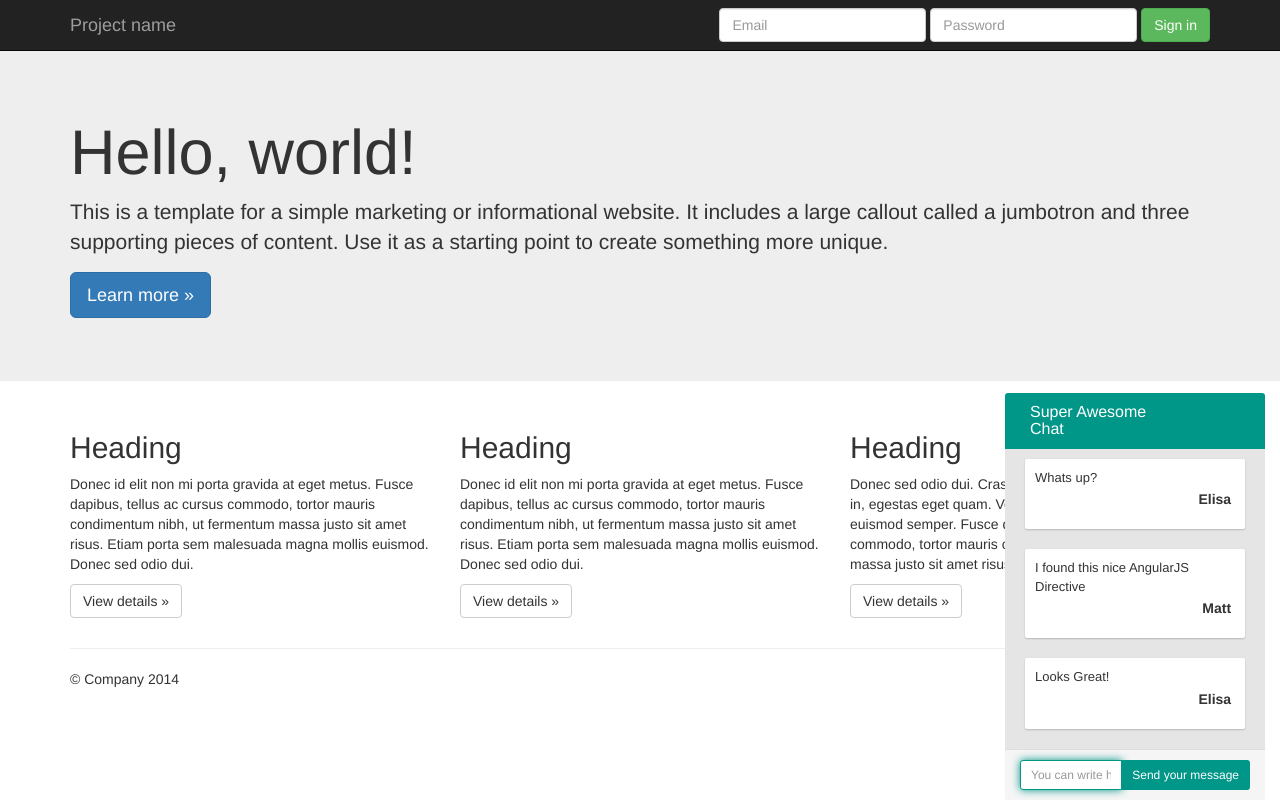
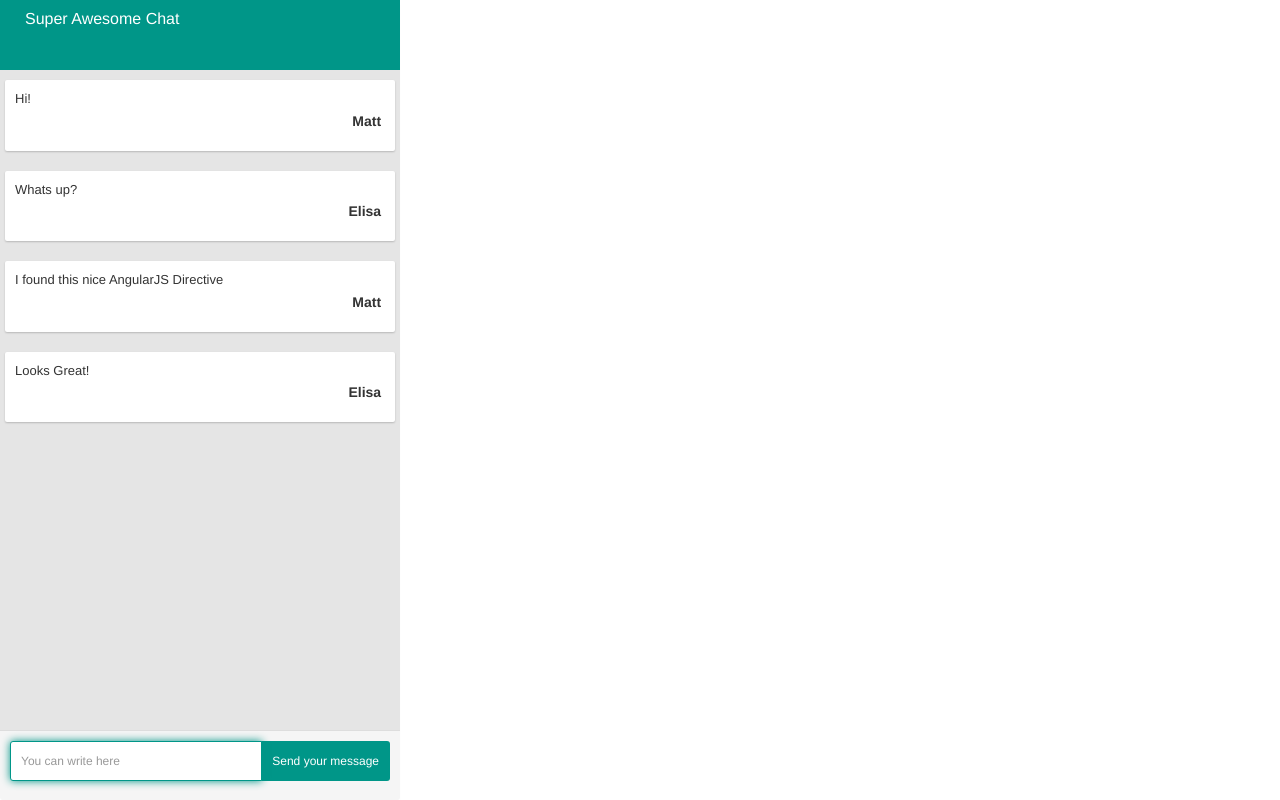
Before and after one commit to irontec/angular-bootstrap-simple-chat, a website: page sample/index.html in a window 1280 px wide. Drawn offline with nearby package versions, Linux system fonts and the light colour scheme.

Commit message:
made fullscreen

```diff
--- a/sample/index.html
+++ b/sample/index.html
@@ -22,66 +22,7 @@
 </head>
 <body ng-controller="Shell as vm">
 
-  <nav class="navbar navbar-inverse navbar-fixed-top">
-    <div class="container">
-      <div class="navbar-header">
-        <button type="button" class="navbar-toggle collapsed" data-toggle="collapse" data-target="#navbar" aria-expanded="false" aria-controls="navbar">
-          <span class="sr-only">Toggle navigation</span>
-          <span class="icon-bar"></span>
-          <span class="icon-bar"></span>
-          <span class="icon-bar"></span>
-        </button>
-        <a class="navbar-brand" href="#">Project name</a>
-      </div>
-      <div id="navbar" class="navbar-collapse collapse">
-        <form class="navbar-form navbar-right">
-          <div class="form-group">
-            <input type="text" placeholder="Email" class="form-control">
-          </div>
-          <div class="form-group">
-            <input type="password" placeholder="Password" class="form-control">
-          </div>
-          <button type="submit" class="btn btn-success">Sign in</button>
-        </form>
-      </div><!--/.navbar-collapse -->
-    </div>
-  </nav>
-
-  <div class="jumbotron">
-    <div class="container">
-      <h1>Hello, world!</h1>
-      <p>This is a template for a simple marketing or informational website. It includes a large callout called a jumbotron and three supporting pieces of content. Use it as a starting point to create something more unique.</p>
-      <p><a class="btn btn-primary btn-lg" href="#" role="button">Learn more &raquo;</a></p>
-    </div>
-  </div>
-
-  <div class="container">
-    <!-- Example row of columns -->
-    <div class="row">
-      <div class="col-md-4">
-        <h2>Heading</h2>
-        <p>Donec id elit non mi porta gravida at eget metus. Fusce dapibus, tellus ac cursus commodo, tortor mauris condimentum nibh, ut fermentum massa justo sit amet risus. Etiam porta sem malesuada magna mollis euismod. Donec sed odio dui. </p>
-        <p><a class="btn btn-default" href="#" role="button">View details &raquo;</a></p>
-      </div>
-      <div class="col-md-4">
-        <h2>Heading</h2>
-        <p>Donec id elit non mi porta gravida at eget metus. Fusce dapibus, tellus ac cursus commodo, tortor mauris condimentum nibh, ut fermentum massa justo sit amet risus. Etiam porta sem malesuada magna mollis euismod. Donec sed odio dui. </p>
-        <p><a class="btn btn-default" href="#" role="button">View details &raquo;</a></p>
-      </div>
-      <div class="col-md-4">
-        <h2>Heading</h2>
-        <p>Donec sed odio dui. Cras justo odio, dapibus ac facilisis in, egestas eget quam. Vestibulum id ligula porta felis euismod semper. Fusce dapibus, tellus ac cursus commodo, tortor mauris condimentum nibh, ut fermentum massa justo sit amet risus.</p>
-        <p><a class="btn btn-default" href="#" role="button">View details &raquo;</a></p>
-      </div>
-    </div>
-
-    <hr>
-
-    <footer>
-      <p>&copy; Company 2014</p>
-    </footer>
-  </div> <!-- /container -->
-
+  <div class="chat-container">
     <irontec-simple-chat
         messages="vm.messages"
         username="vm.username"
@@ -92,6 +33,9 @@
         submit-function="vm.sendMessage"
         visible="true">
       </irontec-simple-chat>
+  </div>
+
+
   <script src="../bower_components/lodash/dist/lodash.js"></script>
   <script src="../bower_components/jquery/dist/jquery.js"></script>
   <script src="../bower_components/angular/angular.js"></script>
--- /dev/null
+++ b/src/sass/components/chat-bottom-bar.scss
@@ -0,0 +1,17 @@
+@import 'config';
+// Chat Top Bar Class
+.chat-bottom-bar {
+  overflow: hidden;
+  padding: 10px;
+  position: relative;
+  height: $bottom-bar-height;
+  max-height: $bottom-bar-height;
+
+  .icon-minim {
+    padding: 2px 10px;
+  }
+
+  input {
+    height: calc(#{$bottom-bar-height} - 30px);
+  }
+}
--- a/src/sass/components/chat-msg-container.scss
+++ b/src/sass/components/chat-msg-container.scss
@@ -1,8 +1,10 @@
+@import 'config';
 // Chat Container Class
+$chat-container-ignorespace: ($top-bar-height + $bottom-bar-height);
 .msg-container-base {
   background: #e5e5e5;
   margin: 0;
-  max-height: 300px;
+  height: calc(100% - #{$chat-container-ignorespace});
   overflow-x: hidden;
   padding: 0 10px 10px;
 
--- a/src/sass/components/chat-top-bar.scss
+++ b/src/sass/components/chat-top-bar.scss
@@ -1,3 +1,4 @@
+@import 'config';
 // Chat Top Bar Class
 .chat-top-bar {
   background: #666;
@@ -5,6 +6,9 @@
   overflow: hidden;
   padding: 10px;
   position: relative;
+  height: $top-bar-height;
+  max-height: $top-bar-height;
+  border-radius: 0;
 
   .icon-minim {
     padding: 2px 10px;
--- a/src/sass/components/chat-window.scss
+++ b/src/sass/components/chat-window.scss
@@ -1,15 +1,18 @@
 // Chat Window Class
 .chat-window {
-  bottom: 0;
-  float: right;
-  margin-left: 10px;
-  position: fixed;
-  right: 0;
-  z-index: 9999;
+  margin: 0;
+  padding: 0;
+  width: 100%;
+  height: 100%;
 
+  .col-xs-12.col-md-12 {
+    padding: 0;
+    height: 100%;
+  }
   .panel {
     border: 0;
     border-radius: 5px 5px 0 0;
     margin-bottom: 0;
+    height: 100%;
   }
 }
--- /dev/null
+++ b/src/sass/config.scss
@@ -0,0 +1,3 @@
+// Some variables
+$top-bar-height: 70px;
+$bottom-bar-height: 70px;
--- a/src/sass/style.scss
+++ b/src/sass/style.scss
@@ -1,5 +1,9 @@
+
+@import 'config';
+
 // Main Style File, only imports
 @import 'components/chat-window';
 @import 'components/chat-top-bar';
+@import 'components/chat-bottom-bar';
 @import 'components/chat-msg-container';
 @import 'components/chat-msg';
--- a/src/scripts/index.js
+++ b/src/scripts/index.js
@@ -6,7 +6,7 @@
 
 	function SimpleChat($timeout) {
 		var chatTemplate =
-			'<div ng-show="visible" class="row chat-window col-xs-5 col-md-3" ng-class="vm.theme" style="margin-left:10px;">' +
+			'<div ng-show="visible" class="row chat-window col-xs-5 col-md-3" ng-class="vm.theme">' +
 			    '<div class="col-xs-12 col-md-12">' +
 			        '<div class="panel">' +
 			            '<div class="panel-heading chat-top-bar">' +
@@ -33,7 +33,7 @@
 								'</div>' +
 							'</div>' +
 						'</div>' +
-						'<div class="panel-footer">' +
+						'<div class="panel-footer chat-bottom-bar">' +
 							'<form style="display:inherit" ng-submit="vm.submitFunction()">' +
 								'<div class="input-group" >' +
 									'<input type="text" class="form-control input-sm chat-input" placeholder="{{vm.inputPlaceholderText}}" ng-model="vm.writingMessage" />' +
```
Also changed, not shown: sample/style.css, src/css/components/chat-bottom-bar.css (added), src/css/components/chat-msg-container.css (added), src/css/components/chat-msg.css (added), src/css/components/chat-top-bar.css (added), src/css/components/chat-window.css (added), src/css/config.css (added), src/css/style.css. Lines whose indentation alone changed are shown as unchanged.
